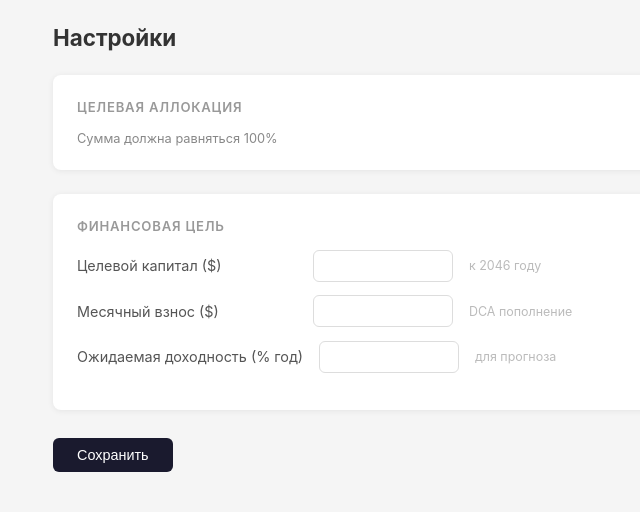
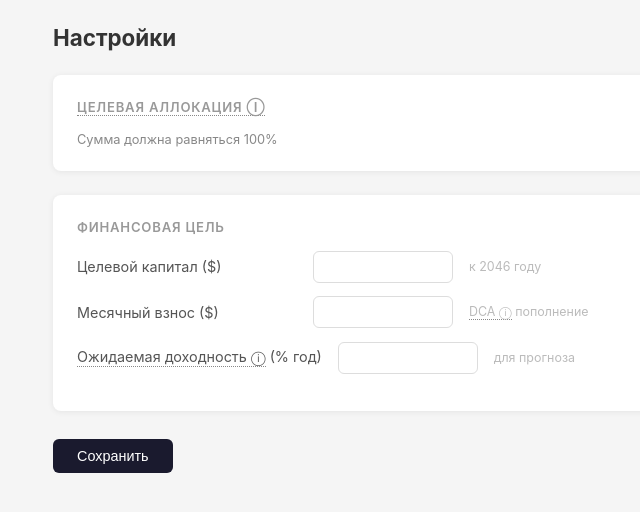
Before and after one commit to vredin/investments, a Python web app: template app/templates/settings.html in a window 1280 px wide. Shown: the part 52-564 px from the top of the page, without its empty margins (11-651 px from the left). Run offline with Jinja, Linux system fonts and the light colour scheme; the template is opened without the code that fills it, so the values that code supplies are empty.

Commit message:
[CHANGE] T-010: ⓘ-tooltip глоссарий для DCA, Факт/Цель %, Разрыв, Ребалансировка, Доходность
What changed:
- base.html: CSS .term + ::after tooltip (hover/focus, CSS-only)
- recommend.html: ⓘ на DCA, Факт %, Цель %, Разрыв
- dashboard.html: ⓘ на Факт/Цель/Разрыв в таблице аллокации, ребалансировка в баннере
- settings.html: ⓘ на Целевая аллокация, DCA, Ожидаемая доходность

Why: новичок не знает термины — tooltip без JS, без библиотек

DA verdict: ACCEPTABLE — статичный контент, нет пользовательского ввода в data-tip
Tested by: visual review of template markup

```diff
--- a/app/templates/base.html
+++ b/app/templates/base.html
@@ -22,6 +22,16 @@
     .flash.success { background: #d4edda; color: #155724; border: 1px solid #c3e6cb; }
     .flash.error { background: #f8d7da; color: #721c24; border: 1px solid #f5c6cb; }
     .flash.info { background: #d1ecf1; color: #0c5460; border: 1px solid #bee5eb; }
+    .term { cursor: help; border-bottom: 1px dotted #888; position: relative; display: inline-block; }
+    .term::after {
+      content: attr(data-tip);
+      position: absolute; bottom: 110%; left: 50%; transform: translateX(-50%);
+      background: #1e293b; color: #fff; padding: .4rem .6rem;
+      border-radius: 4px; font-size: .75rem; white-space: nowrap;
+      display: none; z-index: 100; pointer-events: none;
+      max-width: 280px; white-space: normal; text-align: center;
+    }
+    .term:hover::after, .term:focus::after { display: block; }
   </style>
   {% block head %}{% endblock %}
 </head>
--- a/app/templates/dashboard.html
+++ b/app/templates/dashboard.html
@@ -39,7 +39,7 @@
 
 {% if rebalance_signals %}
 <div class="rebalance-alert">
-  <strong>Требуется ребалансировка:</strong>
+  <strong><span class="term" data-tip="Ребалансировка — приведение долей к целевым значениям. Не продажа, а перераспределение новых взносов.">Требуется ребалансировка ⓘ</span>:</strong>
   {% for t in rebalance_signals %}
     {{ t }} ({{ "%.1f"|format(current_pct.get(t, 0.0)) }}% → цель {{ "%.1f"|format(target_pct.get(t, 0.0)) }}%){% if not loop.last %}, {% endif %}
   {% endfor %}
@@ -70,7 +70,7 @@
   <div class="panel">
     <h2>Аллокация vs цель</h2>
     <table class="alloc-table">
-      <thead><tr><th>Тикер</th><th>Факт</th><th>Цель</th><th>Разрыв</th></tr></thead>
+      <thead><tr><th>Тикер</th><th><span class="term" data-tip="Текущая доля по рыночной стоимости.">Факт ⓘ</span></th><th><span class="term" data-tip="Желаемая доля из Настроек.">Цель ⓘ</span></th><th><span class="term" data-tip="Отклонение от цели. Красный = более 5 пп.">Разрыв ⓘ</span></th></tr></thead>
       <tbody>
       {% for t in target_pct %}
         {% set cur = current_pct.get(t, 0.0) %}
--- a/app/templates/settings.html
+++ b/app/templates/settings.html
@@ -21,7 +21,7 @@
 
 <form method="POST" action="/settings">
   <div class="panel">
-    <h2>Целевая аллокация</h2>
+    <h2><span class="term" data-tip="Желаемая доля каждого ETF в портфеле. Сумма всех долей должна равняться 100%.">Целевая аллокация ⓘ</span></h2>
     {% for ticker in tickers %}
     <div class="field">
       <label>{{ ticker }} (%)</label>
@@ -42,10 +42,10 @@
     <div class="field">
       <label>Месячный взнос ($)</label>
       <input type="number" name="budget_usd" value="{{ cfg.get('budget_usd', '200') }}" min="1" step="1">
-      <span class="hint">DCA пополнение</span>
+      <span class="hint"><span class="term" data-tip="Dollar Cost Averaging — покупаете фиксированную сумму каждый месяц независимо от цены. Усредняет стоимость входа.">DCA ⓘ</span> пополнение</span>
     </div>
     <div class="field">
-      <label>Ожидаемая доходность (% год)</label>
+      <label><span class="term" data-tip="Среднегодовой рост портфеля, который вы ожидаете. Исторически мировой рынок: 7–10% в USD.">Ожидаемая доходность ⓘ</span> (% год)</label>
       <input type="number" name="assumed_return_pct" value="{{ cfg.get('assumed_return_pct', '8') }}" min="1" max="30" step="0.5">
       <span class="hint">для прогноза</span>
     </div>
```
Also changed, not shown: app/templates/recommend.html (+4 -4 lines).
